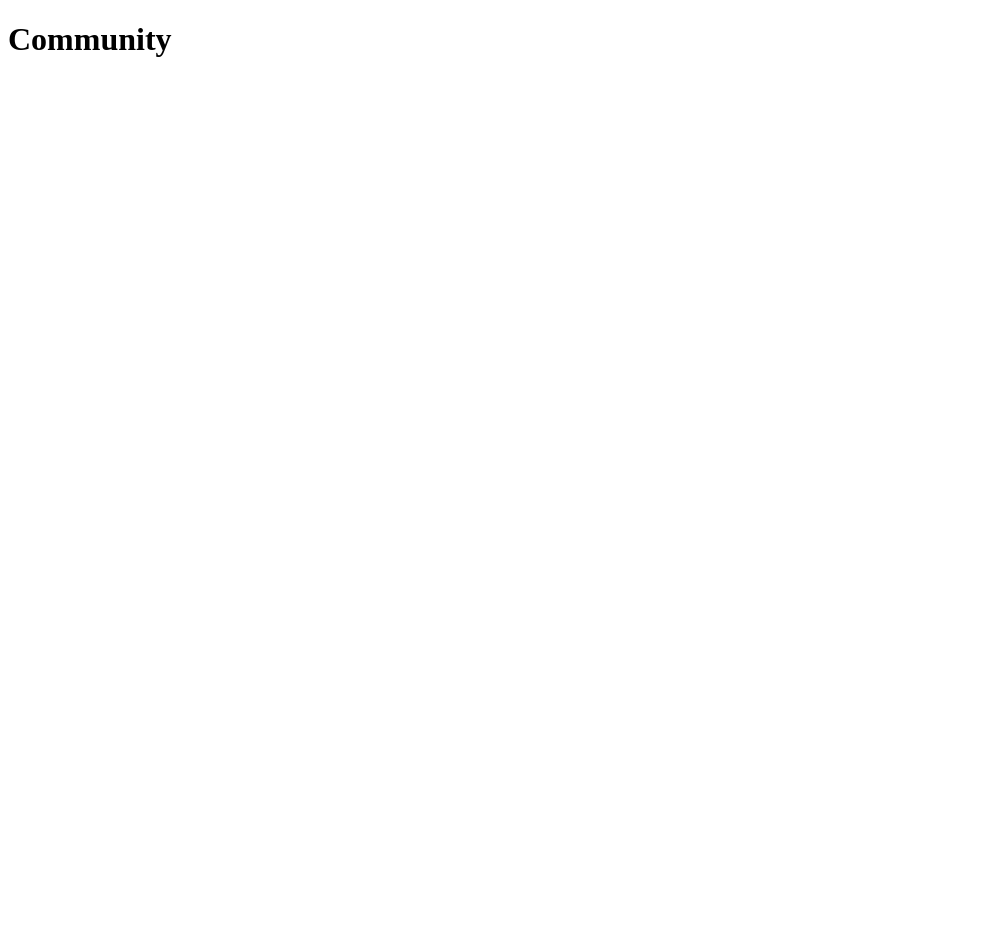
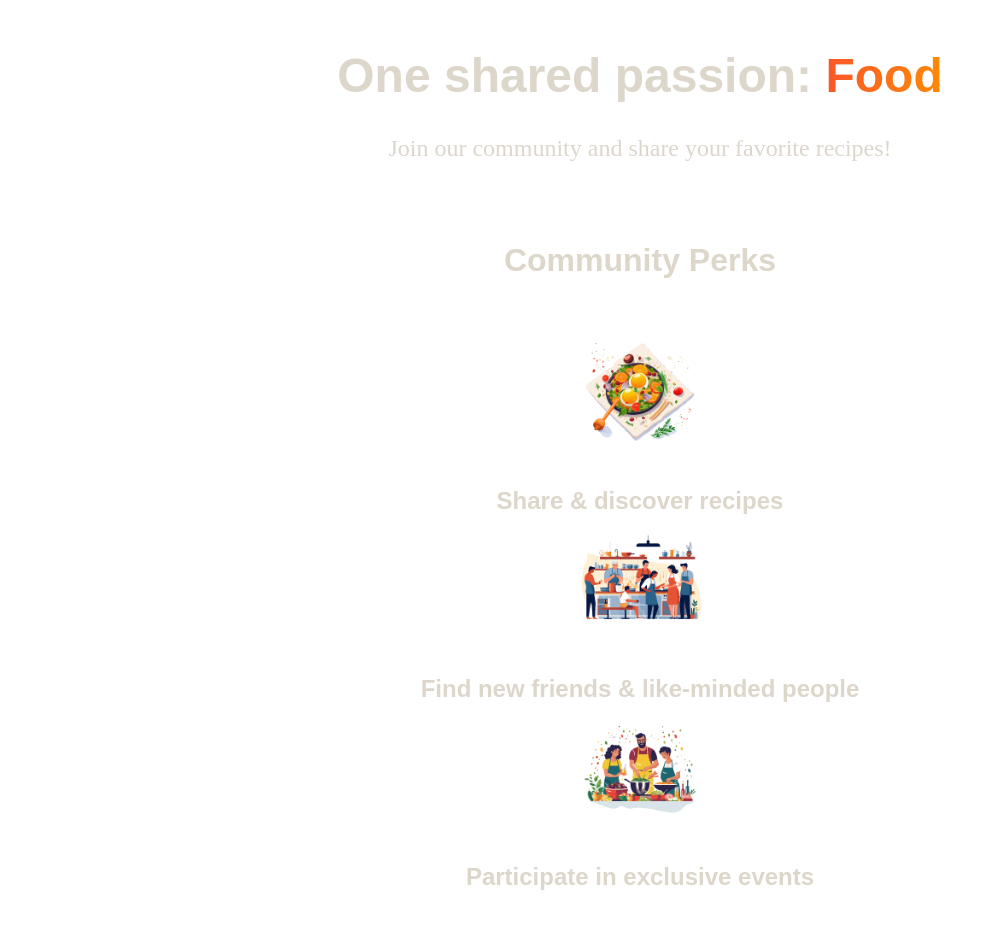
Before and after one commit to alinz22/FoodiesNextJsDemo, a Next.js app: page /community in a window 1280 px wide. Shown: the top 928 px of the page, without its empty margins (0-994 px from the left). Before the commit the page ends 800 px from the top, so only its background shows below. Built offline with nearby package versions, Linux system fonts and the light colour scheme.

Commit message:
add slideshow feature community page and navbar css for active page

```diff
--- a/app/community/page.js
+++ b/app/community/page.js
@@ -1,3 +1,40 @@
+import Image from "next/image";
+
+import mealIcon from "@/assets/icons/meal.png";
+import communityIcon from "@/assets/icons/community.png";
+import eventsIcon from "@/assets/icons/events.png";
+import classes from "./page.module.css";
+
 export default function CommunityPage() {
-  return <h1>Community</h1>;
+  return (
+    <>
+      <header className={classes.header}>
+        <h1>
+          One shared passion: <span className={classes.highlight}>Food</span>
+        </h1>
+        <p>Join our community and share your favorite recipes!</p>
+      </header>
+      <main className={classes.main}>
+        <h2>Community Perks</h2>
+
+        <ul className={classes.perks}>
+          <li>
+            <Image src={mealIcon} alt="A delicious meal" />
+            <p>Share & discover recipes</p>
+          </li>
+          <li>
+            <Image src={communityIcon} alt="A crowd of people, cooking" />
+            <p>Find new friends & like-minded people</p>
+          </li>
+          <li>
+            <Image
+              src={eventsIcon}
+              alt="A crowd of people at a cooking event"
+            />
+            <p>Participate in exclusive events</p>
+          </li>
+        </ul>
+      </main>
+    </>
+  );
 }
--- /dev/null
+++ b/app/community/page.module.css
@@ -0,0 +1,61 @@
+.header {
+  gap: 3rem;
+  margin: 3rem auto 5rem auto;
+  width: 90%;
+  max-width: 75rem;
+  color: #ddd6cb;
+  font-size: 1.5rem;
+  text-align: center;
+}
+
+.header h1 {
+  font-family: "Montserrat", sans-serif;
+}
+
+.highlight {
+  background: linear-gradient(90deg, #f9572a, #ff8a05);
+  background-clip: text;
+  -webkit-background-clip: text;
+  -webkit-text-fill-color: transparent;
+}
+
+.main {
+  width: 90%;
+  max-width: 40rem;
+  margin: 0 auto;
+  text-align: center;
+}
+
+.main h2 {
+  font-family: "Montserrat", sans-serif;
+  font-size: 2rem;
+  margin-bottom: 3rem;
+  color: #ddd6cb;
+}
+
+.perks {
+  list-style: none;
+  margin: 3rem 0;
+  padding: 0;
+}
+
+.perks li {
+  display: flex;
+  flex-direction: column;
+  align-items: center;
+  gap: 2rem;
+}
+
+.perks img {
+  width: 8rem;
+  height: 8rem;
+  object-fit: contain;
+}
+
+.perks p {
+  font-family: "Montserrat", sans-serif;
+  font-size: 1.5rem;
+  font-weight: bold;
+  margin: 0;
+  color: #ddd6cb;
+}
--- a/app/page.js
+++ b/app/page.js
@@ -1,12 +1,14 @@
 import Link from "next/link";
 
 import classes from "./page.module.css";
+import ImageSlideshow from "@/components/images/image-slideshow";
 
 export default function Home() {
   return (
     <>
       <header className={classes.header}>
         <div className={classes.slideshow}></div>
+        <ImageSlideshow />
         <div>
           <div className={classes.hero}>
             <h1>NextLevel Food for NextLevel Foodies</h1>
--- a/components/images/image-slideshow.js
+++ b/components/images/image-slideshow.js
@@ -1,3 +1,5 @@
+"use client";
+
 import { useEffect, useState } from "react";
 import Image from "next/image";
 
@@ -8,7 +10,7 @@
 import pizzaImg from "@/assets/pizza.jpg";
 import schnitzelImg from "@/assets/schnitzel.jpg";
 import tomatoSaladImg from "@/assets/tomato-salad.jpg";
-import classes from "./image-slideshow.module.css";
+import classes from "@/components/images/image-slideshow.module.css";
 
 const images = [
   { image: burgerImg, alt: "A delicious, juicy burger" },
--- a/components/main-header/main-header.js
+++ b/components/main-header/main-header.js
@@ -3,6 +3,7 @@
 import classes from "./main-header.module.css";
 import Image from "next/image";
 import MainHeaderBackground from "./main-header-background";
+import NavLink from "./nav-link";
 
 export default function MainHeader() {
   return (
@@ -16,10 +17,10 @@
         <nav className={classes.nav}>
           <ul>
             <li>
-              <Link href="/meals">Browse Meals</Link>
+              <NavLink href="/meals">Browse Meals</NavLink>
             </li>
             <li>
-              <Link href="/community">Foodies Community</Link>
+              <NavLink href="/community"> Foodies Community</NavLink>
             </li>
           </ul>
         </nav>
```
Also changed, not shown: components/main-header/nav-link.js (added, +21 -0 lines), components/main-header/nav-link.module.css (added, +23 -0 lines), components/images/image-slideshow.module.css (renamed from components/images/images-slideshow-module.css).
